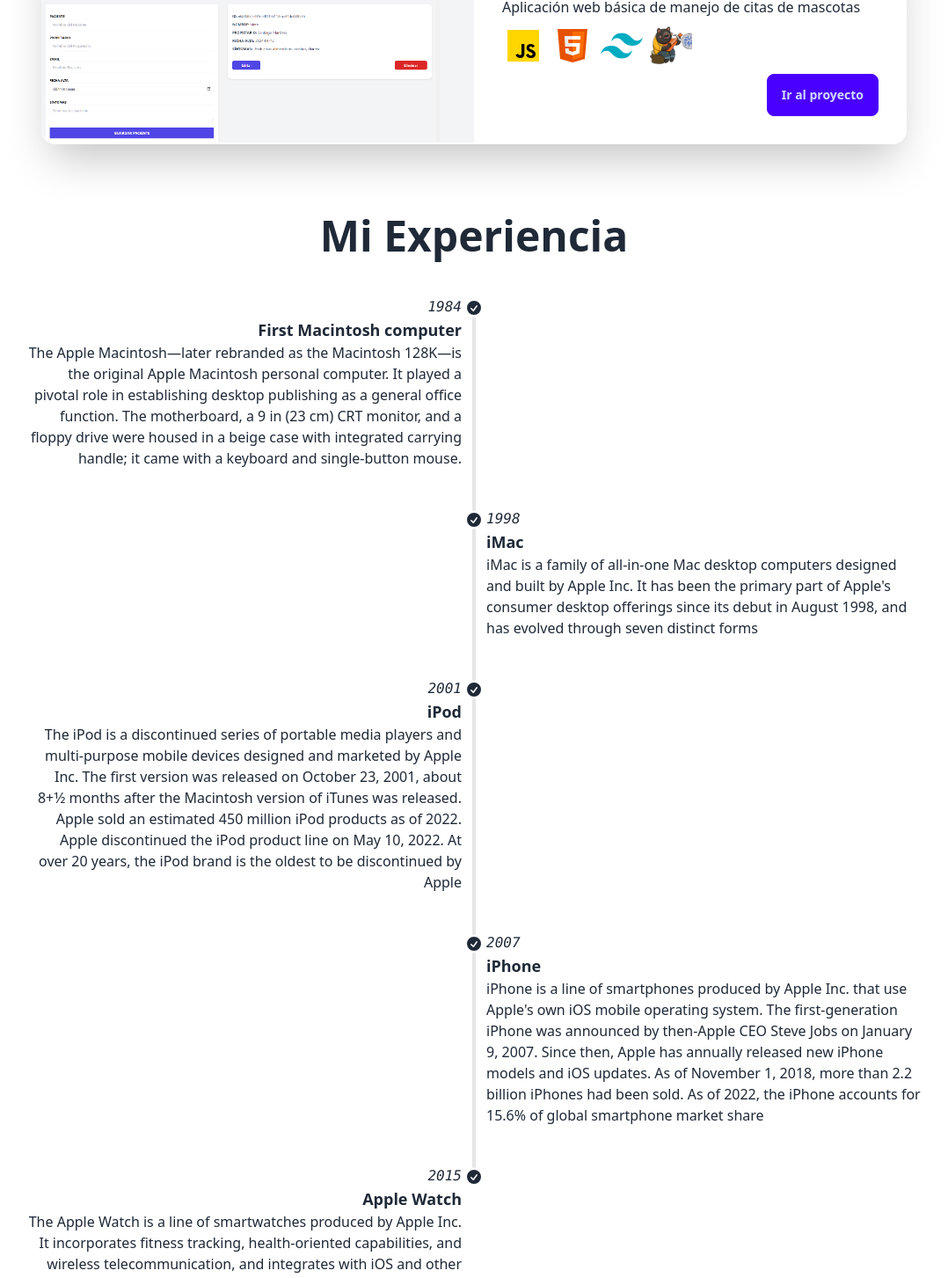
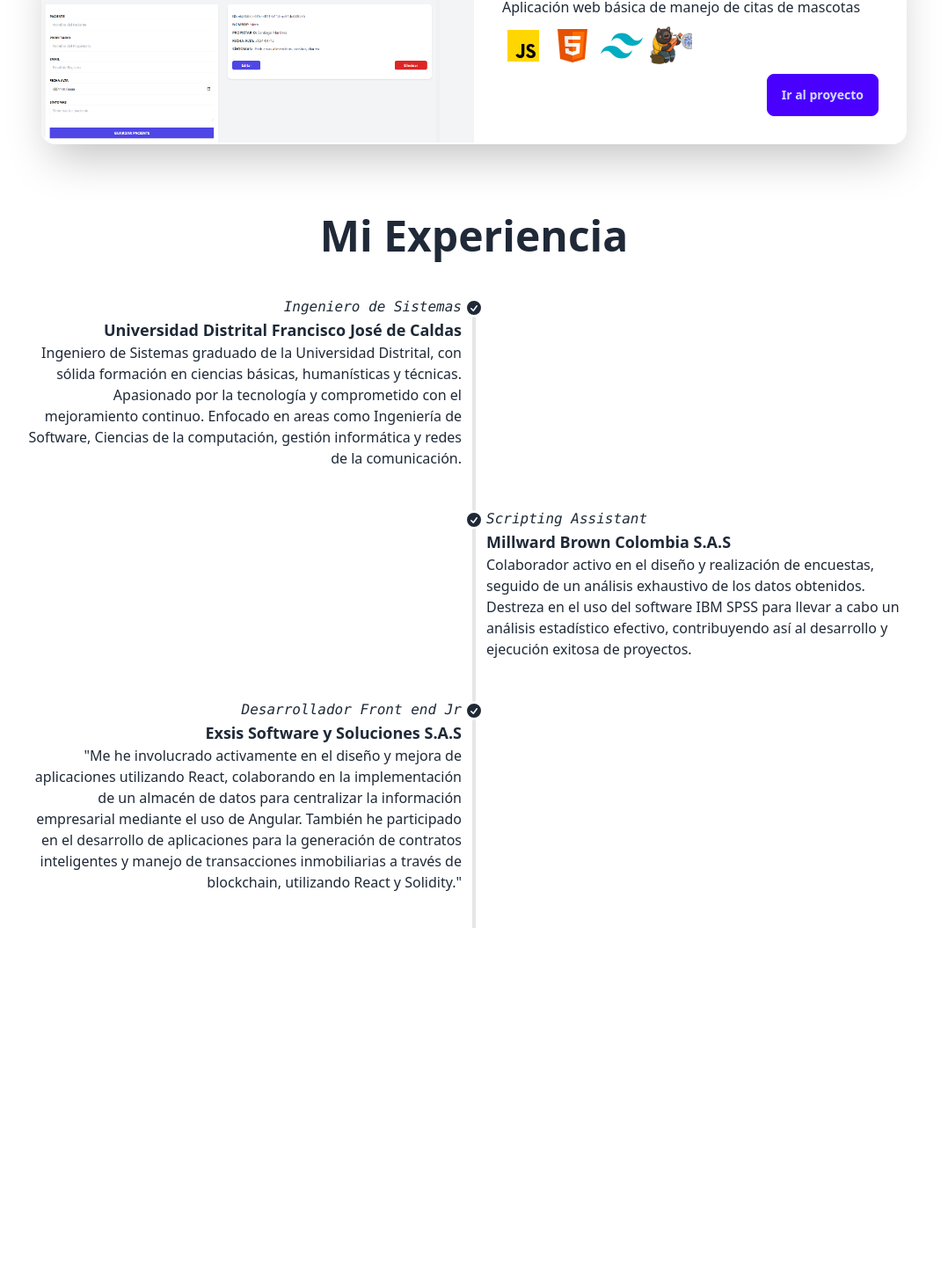
Before and after one commit to SantiagoMartinez99/PortfolioDavidMartinez, a React (Vite) app: page / in a window 1280 px wide. Shown: the part 2513-3966 px from the top of the page at 88% size, without its empty margins (101-1179 px from the left). After the commit the page ends 3568 px from the top, so only its background shows below. Built offline with nearby package versions, Linux system fonts and the light colour scheme.

Commit message:
added: Experience component

```diff
--- a/src/components/Experience.tsx
+++ b/src/components/Experience.tsx
@@ -21,14 +21,15 @@
             </svg>
           </div>
           <div className="timeline-start md:text-end mb-10">
-            <time className="font-mono italic">1984</time>
-            <div className="text-lg font-black">First Macintosh computer</div>
-            The Apple Macintosh—later rebranded as the Macintosh 128K—is the
-            original Apple Macintosh personal computer. It played a pivotal role
-            in establishing desktop publishing as a general office function. The
-            motherboard, a 9 in (23 cm) CRT monitor, and a floppy drive were
-            housed in a beige case with integrated carrying handle; it came with
-            a keyboard and single-button mouse.
+            <time className="font-mono italic">Ingeniero de Sistemas</time>
+            <div className="text-lg font-black">
+              Universidad Distrital Francisco José de Caldas
+            </div>
+            Ingeniero de Sistemas graduado de la Universidad Distrital, con
+            sólida formación en ciencias básicas, humanísticas y técnicas.
+            Apasionado por la tecnología y comprometido con el mejoramiento
+            continuo. Enfocado en areas como Ingeniería de Software, Ciencias de
+            la computación, gestión informática y redes de la comunicación.
           </div>
           <hr />
         </li>
@@ -49,12 +50,15 @@
             </svg>
           </div>
           <div className="timeline-end mb-10">
-            <time className="font-mono italic">1998</time>
-            <div className="text-lg font-black">iMac</div>
-            iMac is a family of all-in-one Mac desktop computers designed and
-            built by Apple Inc. It has been the primary part of Apple's consumer
-            desktop offerings since its debut in August 1998, and has evolved
-            through seven distinct forms
+            <time className="font-mono italic">Scripting Assistant</time>
+            <div className="text-lg font-black">
+              Millward Brown Colombia S.A.S
+            </div>
+            Colaborador activo en el diseño y realización de encuestas, seguido
+            de un análisis exhaustivo de los datos obtenidos. Destreza en el uso
+            del software IBM SPSS para llevar a cabo un análisis estadístico
+            efectivo, contribuyendo así al desarrollo y ejecución exitosa de
+            proyectos.
           </div>
           <hr />
         </li>
@@ -75,72 +79,21 @@
             </svg>
           </div>
           <div className="timeline-start md:text-end mb-10">
-            <time className="font-mono italic">2001</time>
-            <div className="text-lg font-black">iPod</div>
-            The iPod is a discontinued series of portable media players and
-            multi-purpose mobile devices designed and marketed by Apple Inc. The
-            first version was released on October 23, 2001, about 8+1⁄2 months
-            after the Macintosh version of iTunes was released. Apple sold an
-            estimated 450 million iPod products as of 2022. Apple discontinued
-            the iPod product line on May 10, 2022. At over 20 years, the iPod
-            brand is the oldest to be discontinued by Apple
+            <time className="font-mono italic">Desarrollador Front end Jr</time>
+            <div className="text-lg font-black">
+              Exsis Software y Soluciones S.A.S
+            </div>
+            "Me he involucrado activamente en el diseño y mejora de aplicaciones
+            utilizando React, colaborando en la implementación de un almacén de
+            datos para centralizar la información empresarial mediante el uso de
+            Angular. También he participado en el desarrollo de aplicaciones
+            para la generación de contratos inteligentes y manejo de
+            transacciones inmobiliarias a través de blockchain, utilizando React
+            y Solidity."
           </div>
           <hr />
         </li>
-        <li>
-          <hr />
-          <div className="timeline-middle">
-            <svg
-              xmlns="http://www.w3.org/2000/svg"
-              viewBox="0 0 20 20"
-              fill="currentColor"
-              className="h-5 w-5"
-            >
-              <path
-                fillRule="evenodd"
-                d="M10 18a8 8 0 100-16 8 8 0 000 16zm3.857-9.809a.75.75 0 00-1.214-.882l-3.483 4.79-1.88-1.88a.75.75 0 10-1.06 1.061l2.5 2.5a.75.75 0 001.137-.089l4-5.5z"
-                clipRule="evenodd"
-              />
-            </svg>
-          </div>
-          <div className="timeline-end mb-10">
-            <time className="font-mono italic">2007</time>
-            <div className="text-lg font-black">iPhone</div>
-            iPhone is a line of smartphones produced by Apple Inc. that use
-            Apple's own iOS mobile operating system. The first-generation iPhone
-            was announced by then-Apple CEO Steve Jobs on January 9, 2007. Since
-            then, Apple has annually released new iPhone models and iOS updates.
-            As of November 1, 2018, more than 2.2 billion iPhones had been sold.
-            As of 2022, the iPhone accounts for 15.6% of global smartphone
-            market share
-          </div>
-          <hr />
-        </li>
-        <li>
-          <hr />
-          <div className="timeline-middle">
-            <svg
-              xmlns="http://www.w3.org/2000/svg"
-              viewBox="0 0 20 20"
-              fill="currentColor"
-              className="h-5 w-5"
-            >
-              <path
-                fillRule="evenodd"
-                d="M10 18a8 8 0 100-16 8 8 0 000 16zm3.857-9.809a.75.75 0 00-1.214-.882l-3.483 4.79-1.88-1.88a.75.75 0 10-1.06 1.061l2.5 2.5a.75.75 0 001.137-.089l4-5.5z"
-                clipRule="evenodd"
-              />
-            </svg>
-          </div>
-          <div className="timeline-start md:text-end mb-10">
-            <time className="font-mono italic">2015</time>
-            <div className="text-lg font-black">Apple Watch</div>
-            The Apple Watch is a line of smartwatches produced by Apple Inc. It
-            incorporates fitness tracking, health-oriented capabilities, and
-            wireless telecommunication, and integrates with iOS and other Apple
-            products and services
-          </div>
-        </li>
+
       </ul>
     </>
   );
```
Also changed, not shown: src/components/Technologies.tsx (added).
